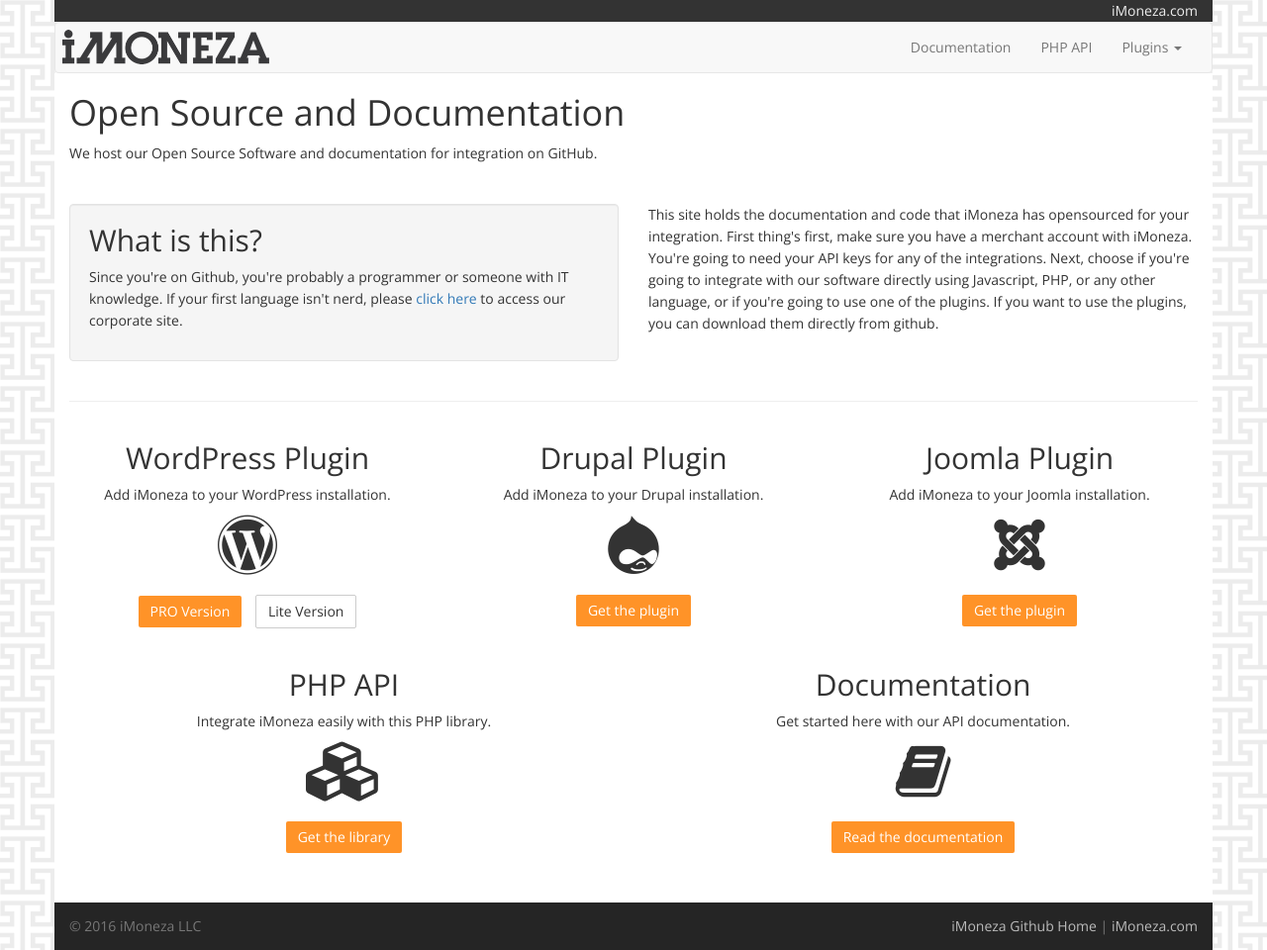
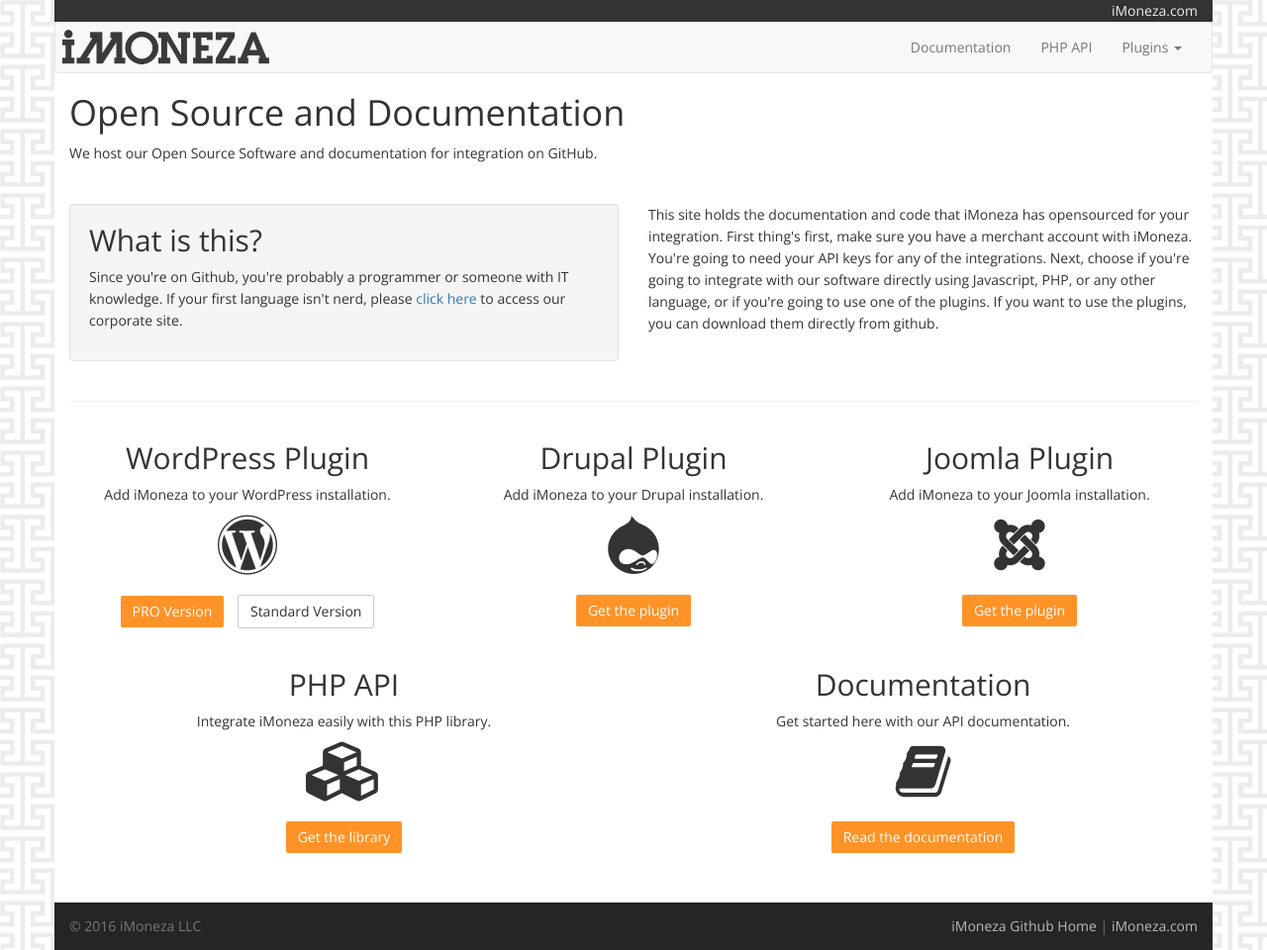
Before and after one commit to iMoneza/imoneza.github.io, a Jekyll site: the page built from index.html, in a window 1280 px wide. Shown: the whole page at 99% size. Built offline with Jekyll 4.4.1, drawn with Linux system fonts in a browser that asks for light colours; nearby versions of some CDN libraries.

Commit message:
New names for plugins

```diff
--- a/index.html
+++ b/index.html
@@ -32,7 +32,7 @@
         <div>
             <i class="fa fa-wordpress large-logo"></i><br>
             <a href="https://github.com/iMoneza/wordpress-imoneza-pro" class="btn btn-primary vertical-spacing-top-md spacing-right-sm">PRO Version</a>
-            <a href="https://github.com/iMoneza/wordpress-imoneza-lite" class="btn btn-default vertical-spacing-top-md">Lite Version</a>
+            <a href="https://github.com/iMoneza/wordpress-imoneza" class="btn btn-default vertical-spacing-top-md">Standard Version</a>
         </div>
     </div>
     <div class="col-xs-12 col-sm-4">
```
